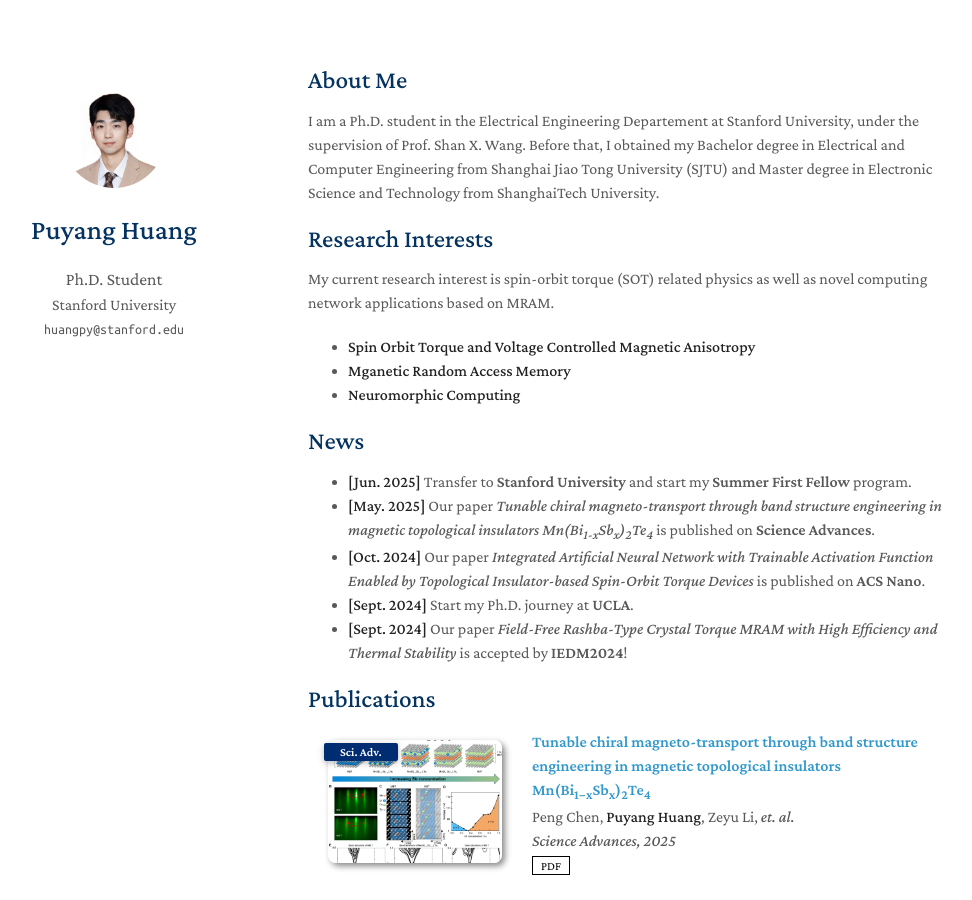
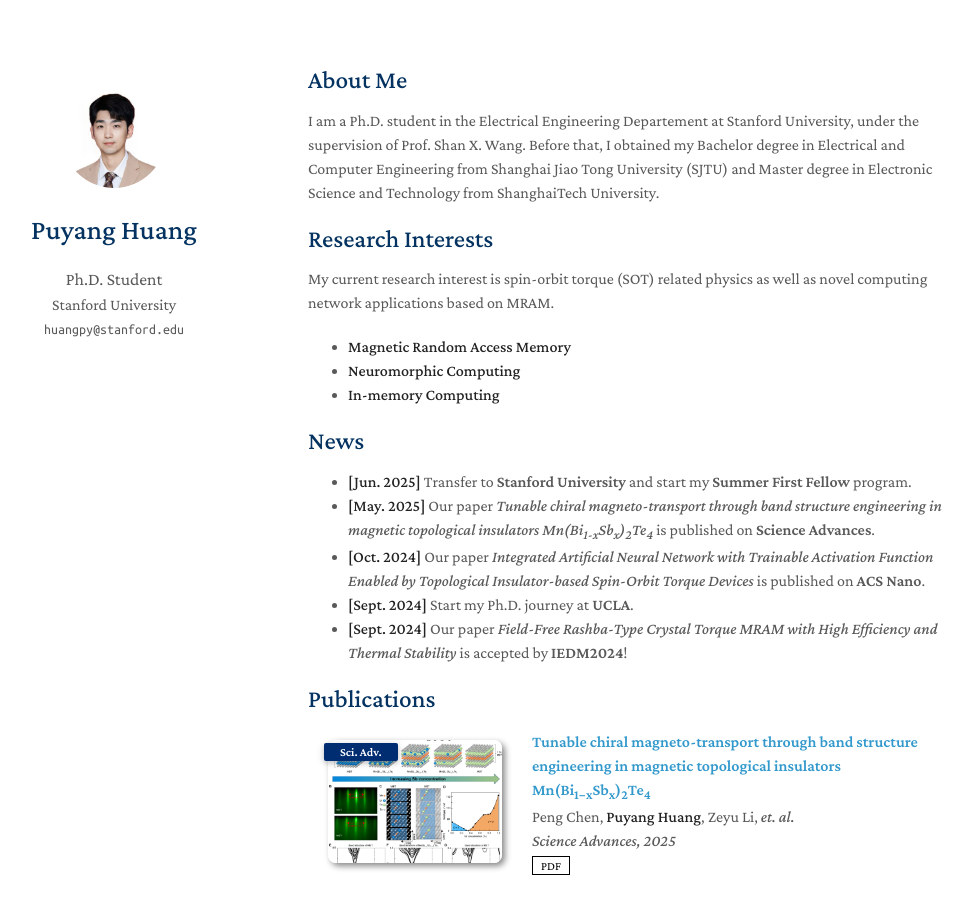
Before and after one commit to huang-piang/puyanghuang, a Jekyll site: the page built from index.md, in a window 1280 px wide and 900 px high. Shown: the whole window, without its empty margins (162-1134 px from the left). Built offline with Jekyll 4.4.1, drawn with Linux system fonts in a browser that asks for light colours; a style sheet for code colours, icons or effects is not loaded; our own code applies the rules of GitHub Pages for plain Markdown files.

Commit message:
typo research interest

```diff
--- a/index.md
+++ b/index.md
@@ -9,9 +9,9 @@ I am a Ph.D. student in the Electrical Engineering Departement at Stanford Unive
 ## Research Interests
 
 My current research interest is spin-orbit torque (SOT) related physics as well as novel computing network applications based on MRAM.
-- **Spin Orbit Torque and Voltage Controlled Magnetic Anisotropy**
-- **Mganetic Random Access Memory**
+- **Magnetic Random Access Memory**
 - **Neuromorphic Computing**
+- **In-memory Computing**
 
 ## News
 
```
Also changed, not shown: _includes/services.md (+1 -0 lines).
